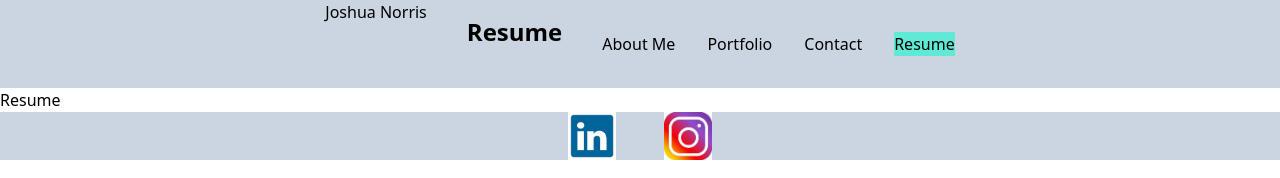
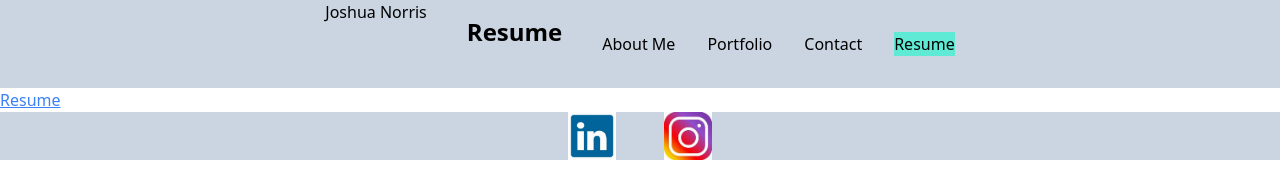
Before and after one commit to janorris65/HW20-ReactPortfolio, a React (Vite) app: page / in a window 1280 px wide. Both pictures are taken after a click on the item "Resume". Shown: the top 178 px of the page. Built offline with nearby package versions, Linux system fonts and the light colour scheme.

Commit message:
resume download

```diff
--- a/src/components/Resume.jsx
+++ b/src/components/Resume.jsx
@@ -1,3 +1,7 @@
 export default function Resume() {
-  return <h1>Resume</h1>;
+  return (
+    <>
+      <a href="../../assets/Joshua.docx">Resume</a>
+    </>
+  );
 }
```
Also changed, not shown: 1 other file (tests, documents, lock files or other folders).
